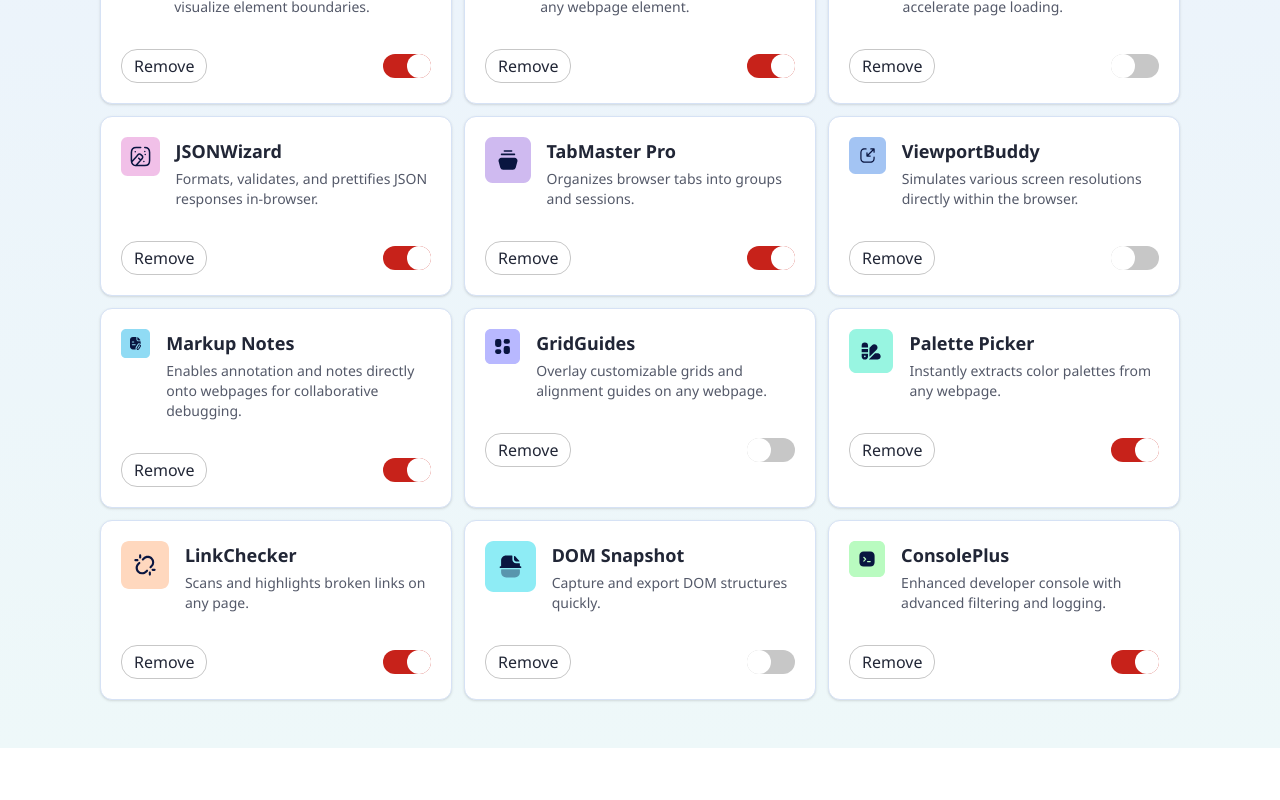
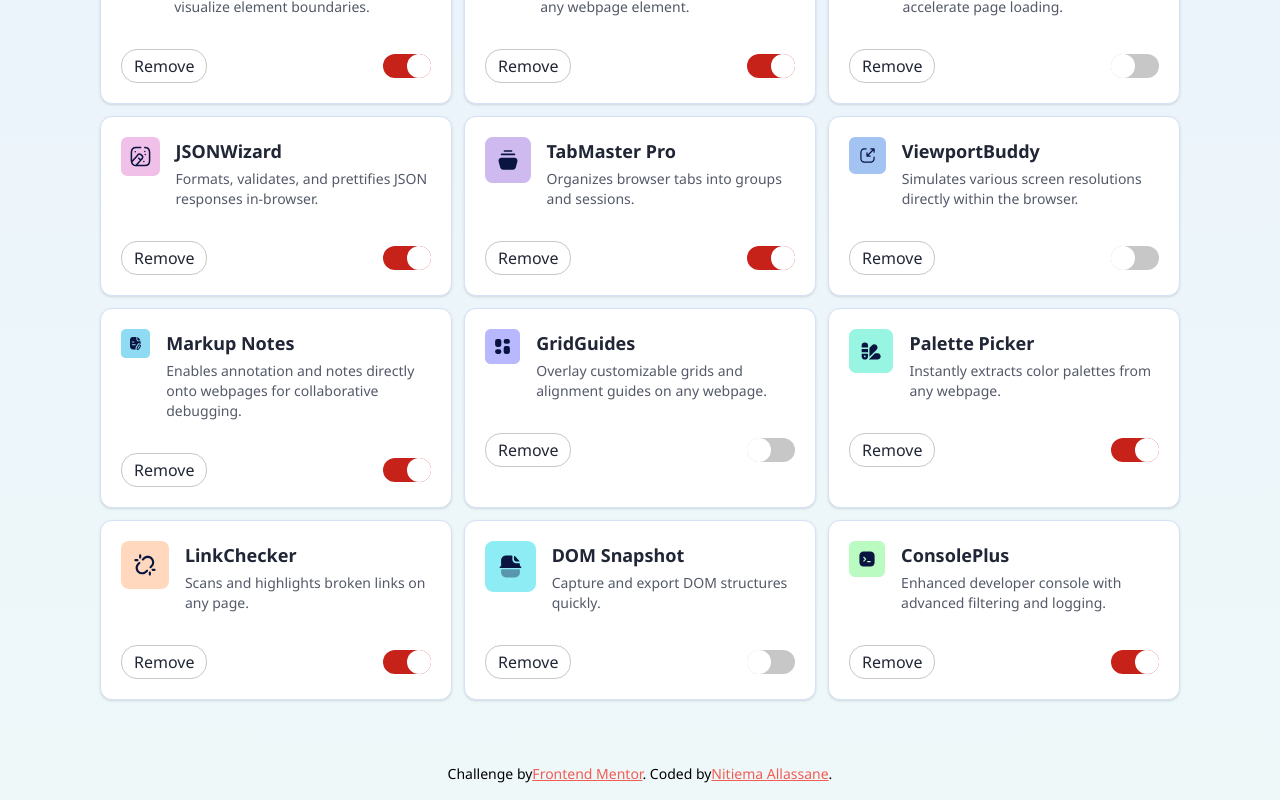
Before and after one commit to NitiemaAllassane/extentions-manager, a React (Vite) app: page / in a window 1280 px wide. Shown: the part 329-1129 px from the top of the page. Before the commit the page ends 1077 px from the top, so only its background shows below. Built offline with nearby package versions, Linux system fonts and the light colour scheme; a web font is replaced by a local one.

Commit message:
(add): Add footer

```diff
--- a/src/App.tsx
+++ b/src/App.tsx
@@ -8,10 +8,10 @@ function App() {
 
   return (
     <>
-      <main className="bg-main-light min-h-dvh pb-12">
+      <main className="min-h-dvh pb-12">
         <Header  />
 
-        <section className="mt-24">
+        <section className="mt-20 md:mt-24">
           <div className="container">
             <div>
               <Navigation  />
@@ -29,6 +29,25 @@ function App() {
           </div>
         </section>
       </main>
+
+      <footer className="py-4">
+        <div className="container">
+          <p className="text-sm text-center">
+            Challenge by
+            <a
+              href="https://www.frontendmentor.io?ref=challenge"
+              target="_blank"
+              className="underline text-red-400"
+            >Frontend Mentor</a>.
+            Coded by
+            <a
+              href="https://nitiema-allassane.vercel.app/about"
+              target="_blank"
+              className="underline text-red-400"
+            >Nitiema Allassane</a>.
+          </p>
+        </div>
+      </footer>
     </>
   )
 }
--- a/src/components/Header.tsx
+++ b/src/components/Header.tsx
@@ -5,7 +5,7 @@ import appLogo from "../assets/images/logo.svg"
 export default function Header() {
 
     return (
-        <header className="sticky top-6">
+        <header className="sticky top-6 z-50">
             <div className="container bg-white p-3 rounded-2xl shadow-2xs">
                 <div className="flex items-center justify-between">
                     <picture>
```
Also changed, not shown: index.html (+1 -1 lines).
